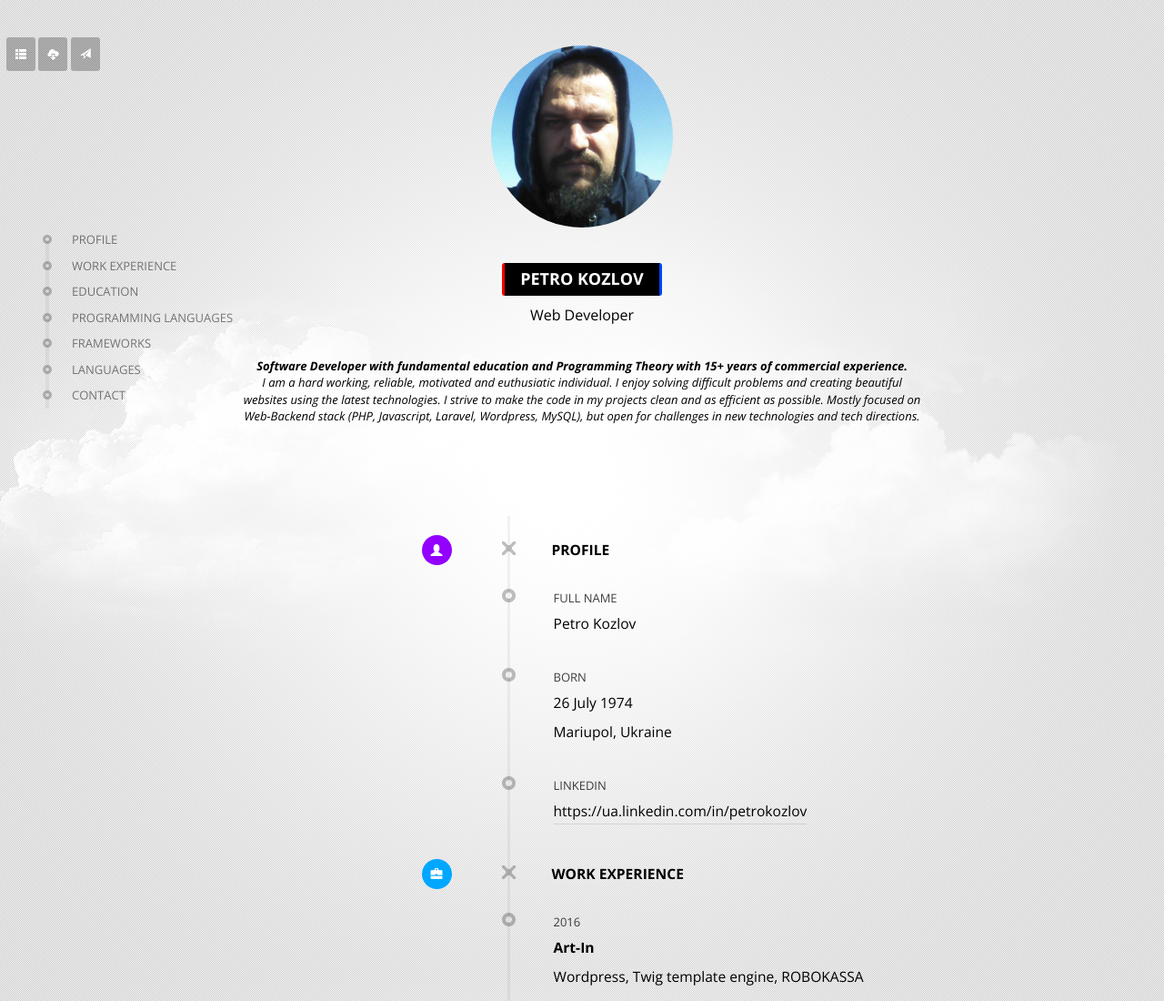
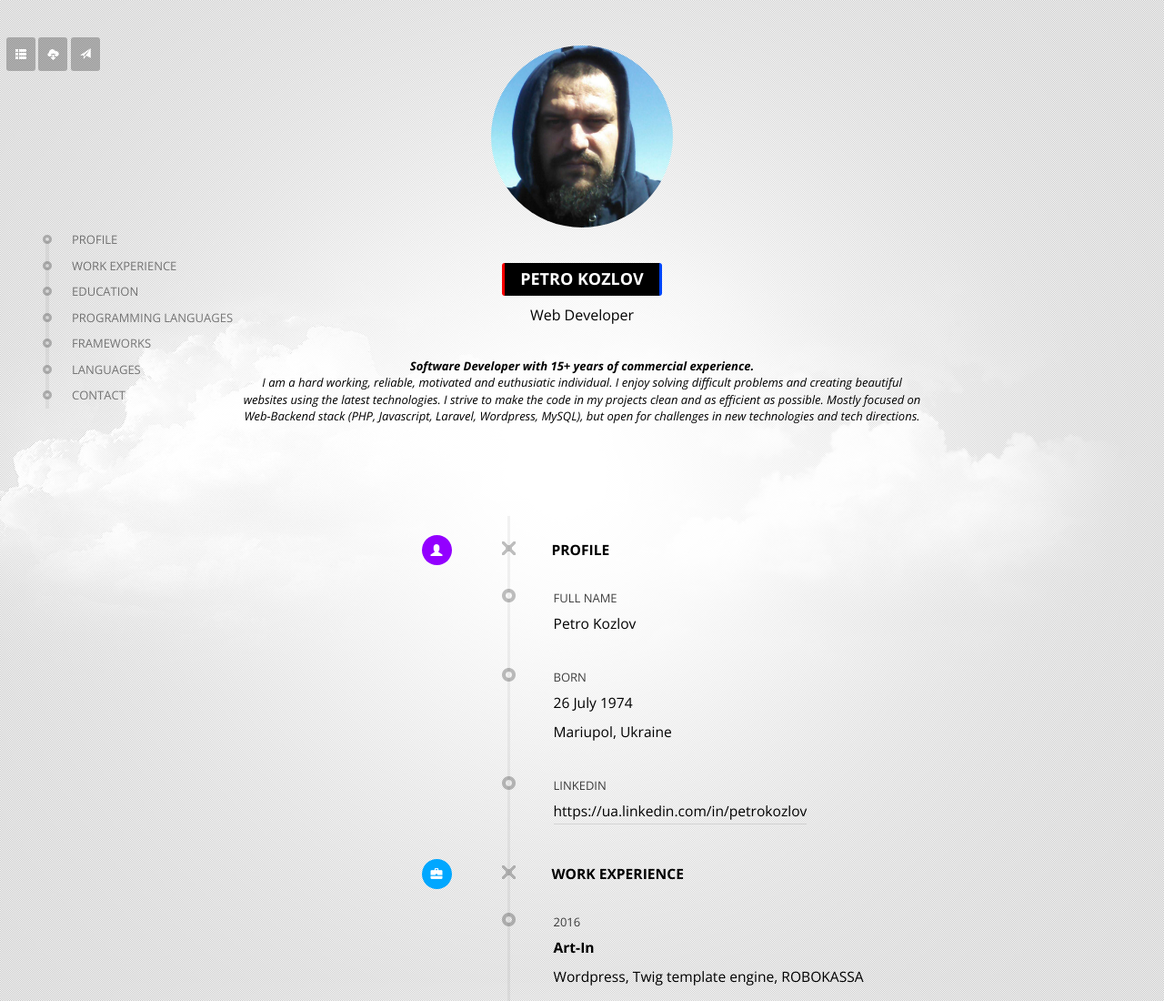
Before and after one commit to che1974/che1974.github.io, a plain HTML site: page index.html in a window 1280 px wide. Shown: the top 1100 px of the page at 91% size. Drawn offline with nearby package versions, Linux system fonts and the light colour scheme.

Commit message:
fix in text

```diff
--- a/index.html
+++ b/index.html
@@ -83,7 +83,7 @@
                 <hr class="empty">
                 <p class="header-name">Petro Kozlov</p>
                 <p class="header-title">Web Developer</p>
-                <p class="header-subtitle"><b>Software Developer with fundamental education and Programming Theory with 15+ years of commercial experience.</b><br>
+                <p class="header-subtitle"><b>Software Developer with 15+ years of commercial experience.</b><br>
 
                 I am a hard working, reliable, motivated and euthusiatic individual. I enjoy solving difficult problems and creating beautiful websites using the latest technologies. I strive to make the code in my projects clean and as efficient as possible. Mostly focused on Web-Backend stack (PHP, Javascript, Laravel, Wordpress, MySQL), but open for
                     challenges in new technologies and tech directions.<br>
```
